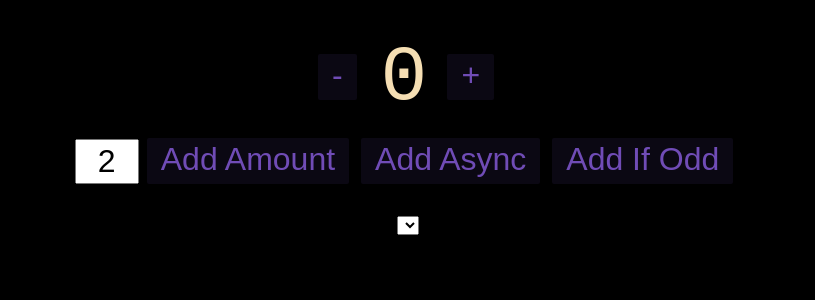
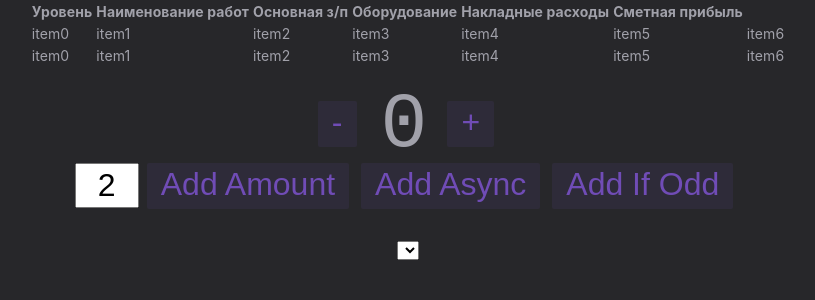
Before and after one commit to ArhDemetriy/test_material-ui, a React (Create React App) app: page / in a window 1280 px wide. Shown: the top 300 px of the page, without its empty margins (232-1047 px from the left). Built offline with nearby package versions, Linux system fonts and the light colour scheme.

Commit message:
dev table

```diff
--- a/src/features/CustomTable/CustomTable.tsx
+++ b/src/features/CustomTable/CustomTable.tsx
@@ -1,19 +1,49 @@
 import { FC } from 'react';
+import { ColumnCaptions, TableCaption } from './TableConstants';
 import styles from './CustomTable.module.scss';
 
 interface CustomTableProps{
-    caption?: string
+    caption?: boolean
 }
 
 export const CustomTable: FC<CustomTableProps> = p => {
 
     return <table className={styles['table']}>
-        {!p.caption?.length ? null
-            : <caption children={p.caption} />}
+        {!p.caption ? null
+            : <caption className={styles['table__caption']}>{TableCaption.value}</caption>}
         <colgroup>
-            <col className={styles['table__first_col']}/>
-            <col span={2} />
+            <col className={styles['table__ui_col']}/>
+            <col className={styles['table__title_col']}/>
         </colgroup>
-        <thead></thead>
+        <thead className={styles['table__head']}>
+            <tr>
+                <th scope="col">{ColumnCaptions.ui}</th>
+                <th scope="col">{ColumnCaptions.rowName}</th>
+                <th scope="col">{ColumnCaptions.salary}</th>
+                <th scope="col">{ColumnCaptions.equipmentCosts}</th>
+                <th scope="col">{ColumnCaptions.overheads}</th>
+                <th scope="col">{ColumnCaptions.estimatedProfit}</th>
+            </tr>
+        </thead>
+        <tbody className={styles['table__body']}>
+            <tr>
+                <td>item0</td>
+                <td>item1</td>
+                <td>item2</td>
+                <td>item3</td>
+                <td>item4</td>
+                <td>item5</td>
+                <td>item6</td>
+            </tr>
+            <tr>
+                <td>item0</td>
+                <td>item1</td>
+                <td>item2</td>
+                <td>item3</td>
+                <td>item4</td>
+                <td>item5</td>
+                <td>item6</td>
+            </tr>
+        </tbody>
     </table>
 }
--- /dev/null
+++ b/src/features/CustomTable/TableConstants.ts
@@ -0,0 +1,11 @@
+export const enum TableCaption {
+    value = 'Строительно-монтажные работы'
+}
+export const enum ColumnCaptions {
+    ui = 'Уровень',
+    rowName = 'Наименование работ',
+    salary = 'Основная з/п',
+    equipmentCosts = 'Оборудование',
+    overheads = 'Накладные расходы',
+    estimatedProfit = 'Сметная прибыль',
+}
--- a/src/index.scss
+++ b/src/index.scss
@@ -1,12 +1,27 @@
 body {
     margin: 0;
-  font-family: -apple-system, BlinkMacSystemFont, 'Segoe UI', 'Roboto', 'Oxygen',
-    'Ubuntu', 'Cantarell', 'Fira Sans', 'Droid Sans', 'Helvetica Neue',
+
+    font-family: -apple-system, BlinkMacSystemFont,
+        'Roboto',
         sans-serif;
+
+    font-style: normal;
+    font-weight: 400;
+    font-size: 14px;
+    line-height: 130%;
+    letter-spacing: 0.1px;
+
     -webkit-font-smoothing: antialiased;
     -moz-osx-font-smoothing: grayscale;
-  background-color: black;
-  color: wheat;
+
+    --ui__background: #27272A;
+    --ui__color: #414144;
+    --content__background: #202124;
+    --content__color-focus: #FFF;
+    --content__color-blur: #A1A1AA;
+
+    background-color: var(--ui__background, #27272A);
+    color: var(--content__color-blur, #A1A1AA);
 }
 
 code {
@@ -14,6 +29,10 @@ code {
     monospace;
 }
 
+input {
+    outline: none;
+}
+
 * {
     box-sizing: border-box;
     outline: none;
```
Lines whose indentation alone changed are shown as unchanged.
